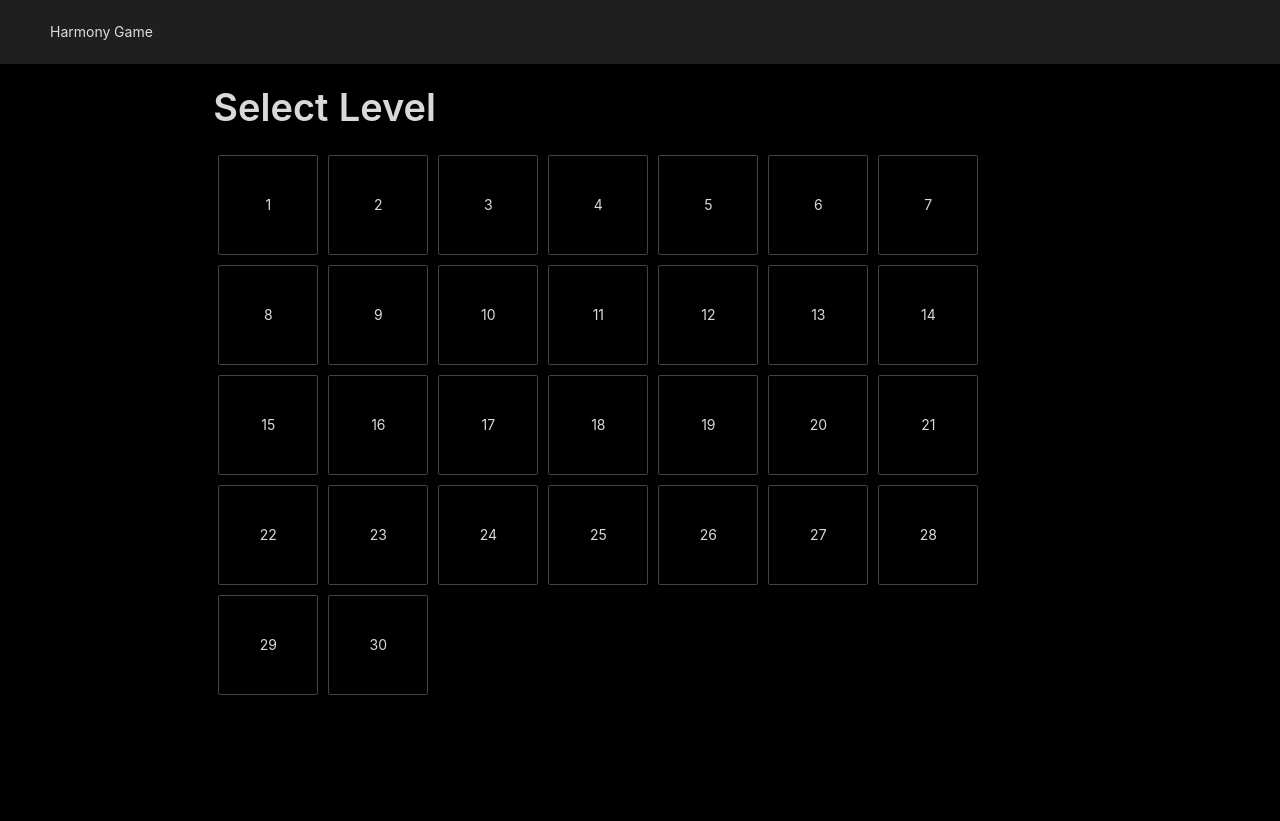
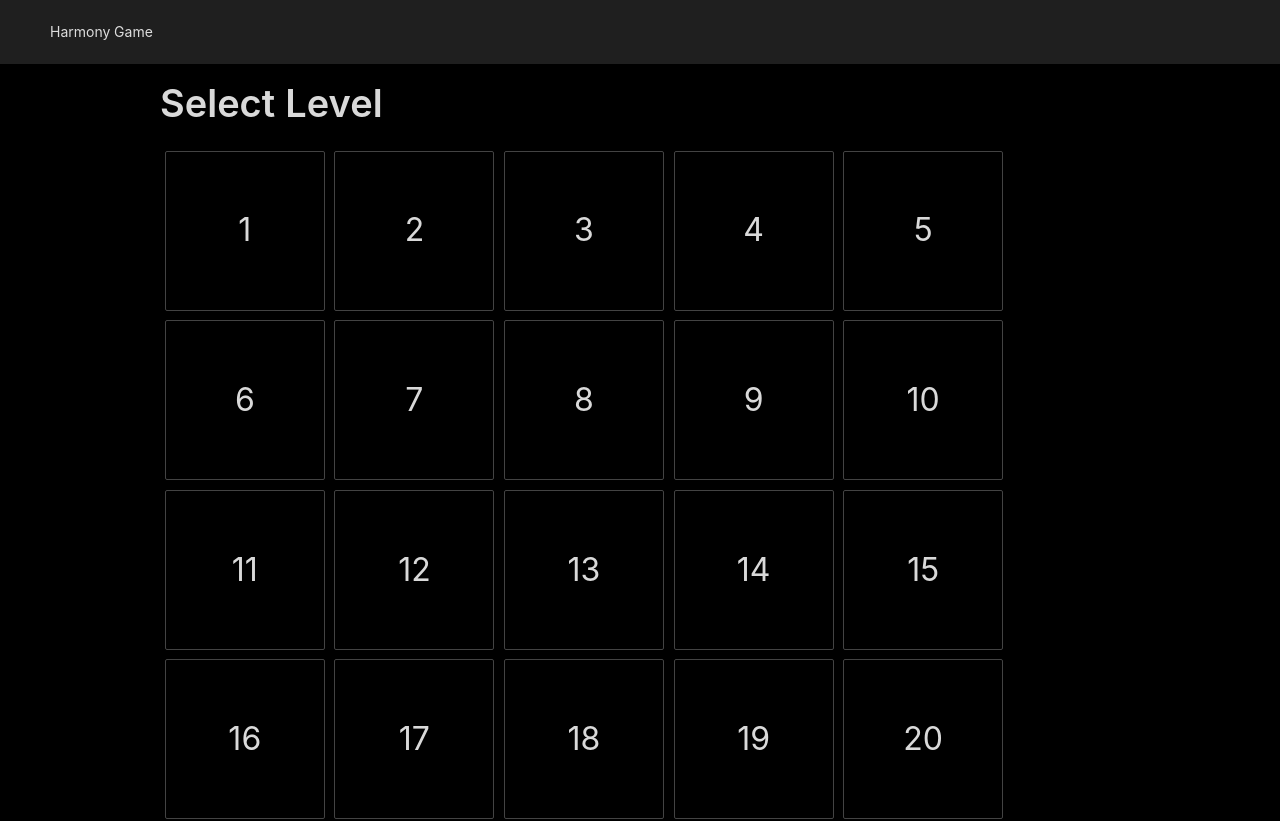
Before and after one commit to mchozhang/harmony-game, a React (Create React App) app: page / in a window 1280 px wide. Shown: the top 821 px of the page. Before the commit the page ends 800 px from the top, so only its background shows below. Built offline with nearby package versions, Linux system fonts and the light colour scheme.

Commit message:
add cookies

```diff
--- a/package.json
+++ b/package.json
@@ -15,7 +15,8 @@
     "react-dom": "^16.13.1",
     "react-router": "^5.2.0",
     "react-router-dom": "^5.2.0",
-    "react-scripts": "^3.4.1"
+    "react-scripts": "^3.4.1",
+    "universal-cookie": "^4.0.3"
   },
   "scripts": {
     "start": "webpack-dev-server",
--- a/src/App.jsx
+++ b/src/App.jsx
@@ -7,47 +7,17 @@ import { BrowserRouter as Router, Route, Switch } from "react-router-dom"
 import Home from "./pages/Home"
 import Game from "./pages/Game"
 import NotFoundPage from "./pages/404"
-import {
-  ApolloClient,
-  ApolloProvider,
-  createHttpLink,
-  InMemoryCache,
-} from "@apollo/client"
-import { setContext } from "@apollo/client/link/context"
-
-const httpLink = createHttpLink({
-  uri: "http://localhost:8080/graphql",
-})
-
-const authLink = setContext((_, { headers }) => {
-  // return the headers to the context so httpLink can read them
-  return {
-    headers: {
-      ...headers,
-      "Access-Control-Allow-Origin": "*",
-      "Access-Control-Allow-Methods": "GET, POST, PUT, DELETE, PATCH, OPTIONS",
-      "Access-Control-Allow-Headers":
-        "Access-Control-Allow-Headers, Access-Control-Request-Method, Access-Control-Request-Headers," +
-        " Access-Control-Allow-Origin, X-Requested-With, content-type, Authorization",
-    },
-  }
-})
+import { ApolloClient, ApolloProvider, InMemoryCache } from "@apollo/client"
 
 const client = new ApolloClient({
-  uri: "http://localhost:8080/graphql",
-  // link: authLink.concat(httpLink),
+  uri: "http://192.168.0.211:8080/graphql",
   cache: new InMemoryCache(),
-  headers: {
-    "Access-Control-Allow-Origin": "*",
-    "Access-Control-Allow-Methods": "GET, POST, PUT, DELETE, PATCH, OPTIONS",
-    "Access-Control-Request-Headers":
-      "Access-Control-Allow-Headers, Access-Control-Allow-Origin, Access-Control-Request-Headers, X-Requested-With, content-type, Authorization",
-    "Access-Control-Allow-Headers":
-      "Access-Control-Allow-Headers, Access-Control-Allow-Origin, Access-Control-Request-Headers, X-Requested-With, content-type, Authorization",
-  },
 })
 
 function App() {
+
+
+
   return (
     <ApolloProvider client={client}>
       <Router>
--- a/src/components/Cell.jsx
+++ b/src/components/Cell.jsx
@@ -65,14 +65,14 @@ const Cell = (props) => {
    */
   function getIcons() {
     if (hasWon) {
-      return <FontAwesomeIcon size="lg" icon={faCheck} color={contrastColor} />
+      return <FontAwesomeIcon size="2x" icon={faCheck} color={contrastColor} />
     }
     // has steps remained
     let stars = []
     for (let i = 0; i < cell.current.steps; i++) {
       stars.push(
         <FontAwesomeIcon
-          size="lg"
+          size="2x"
           icon={faStar}
           color={contrastColor}
           key={i}
--- a/src/components/GameGrid.jsx
+++ b/src/components/GameGrid.jsx
@@ -4,7 +4,6 @@
 import React from "react"
 import GameRow from "./GameRow"
 import { useGameContext } from "../modules/GameContext"
-import "../styles/game-grid.less"
 
 const GameGrid = (props) => {
   const { size } = useGameContext()
--- a/src/components/LevelGrid.jsx
+++ b/src/components/LevelGrid.jsx
@@ -6,17 +6,30 @@ import { Row, Col, Button, Typography } from "antd"
 import levelData from "../data/levels.json"
 import "../styles/level-grid.less"
 import { Link } from "react-router-dom"
+import Cookies from "universal-cookie"
 
-const { Title } = Typography
+const { Title, Text } = Typography
+const cookies = new Cookies()
 
 const LevelGrid = (props) => {
   let levels = []
 
+  let conqueredCookie = cookies.get("conquered")
+  let conquered = []
+  if (conqueredCookie != null) {
+    conquered = conqueredCookie.split(",")
+    console.log(conquered)
+  }
+
   for (let i = 0; i < levelData.levels.length; i++) {
+    let levelNum = levelData.levels[i]
+    let buttonType = conquered.includes(`${levelNum}`)
+      ? "conquered-level-btn"
+      : "level-btn"
     levels.push(
       <Col className="col" key={i}>
-        <Link to={`/level/${levelData.levels[i]}`}>
-          <Button className="level-btn">{levelData.levels[i]}</Button>
+        <Link to={`/level/${levelNum}`}>
+          <Button className={buttonType}>{levelData.levels[i]}</Button>
         </Link>
       </Col>
     )
@@ -26,16 +39,18 @@ const LevelGrid = (props) => {
     <>
       {/*title*/}
       <Row justify="center">
-        <Col span={16}>
+        <Col span={18}>
           <Title className="title">Select Level</Title>
         </Col>
       </Row>
 
       {/*grid*/}
       <Row justify="center">
-        <Col span={16}>
+        <Col flex="5 1" />
+        <Col span={18} style={{ minWidth: 500 }}>
           <Row className="row">{levels}</Row>
         </Col>
+        <Col flex="5 1" />
       </Row>
     </>
   )
--- /dev/null
+++ b/src/components/TopBar.jsx
@@ -0,0 +1,18 @@
+/**
+ * top bar
+ */
+import { Layout } from "antd"
+import React from "react"
+import { Link } from "react-router-dom"
+
+const { Header } = Layout
+
+const TopBar = (props) => {
+  return (
+    <Link to={"/"}>
+      <Header>Harmony Game</Header>
+    </Link>
+  )
+}
+
+export default TopBar
--- a/src/pages/Game.jsx
+++ b/src/pages/Game.jsx
@@ -4,6 +4,7 @@
 import { Button, Col, Layout, Row, Typography, Modal } from "antd"
 import React, { useState, useRef, useEffect } from "react"
 import GameGrid from "../components/GameGrid"
+import TopBar from "../components/TopBar"
 import PropTypes from "prop-types"
 import { GameContext } from "../modules/GameContext"
 import { FontAwesomeIcon } from "@fortawesome/react-fontawesome"
@@ -17,9 +18,12 @@ import { cloneDeep } from "lodash"
 import { Link, useHistory } from "react-router-dom"
 import { useQuery } from "@apollo/client"
 import { GET_LEVEL } from "../modules/Queries"
+import "../styles/game.less"
+import Cookies from "universal-cookie"
 
 const { Title } = Typography
-const { Header, Content } = Layout
+const { Content } = Layout
+const cookies = new Cookies()
 
 const Game = (props) => {
   // parse parameters
@@ -37,7 +41,6 @@ const Game = (props) => {
   const [hasWon, setHasWon] = useState(false)
   const completeCounter = useRef(0)
   const lastMove = useRef(null)
-  const originalCells = useRef(null)
 
   // graphql query request
   const { loading, error, data } = useQuery(GET_LEVEL, {
@@ -47,10 +50,7 @@ const Game = (props) => {
   useEffect(() => {
     // parse data from query result
     if (data != null) {
-      originalCells.current = cloneDeep(data.level.cells)
-      setColors(data.level.colors)
-      setSize(data.level.size)
-      setCells(cloneDeep(data.level.cells))
+      restart(data)
     }
   }, [data])
 
@@ -131,8 +131,23 @@ const Game = (props) => {
 
     // check whether the game has finished
     if (completeCounter.current === size * size) {
+      const cookies = new Cookies()
+
+      setLevelCookies()
       setHasWon(true)
       nextLevel()
+    }
+  }
+
+  /**
+   * use cookies to record the levels that have been conquered
+   */
+  function setLevelCookies() {
+    let conquered = cookies.get("conquered")
+    if (conquered == null) {
+      cookies.set("conquered", `${level},`)
+    } else {
+      cookies.set("conquered", conquered + `${level},`)
     }
   }
 
@@ -162,10 +177,13 @@ const Game = (props) => {
   }
 
   /**
-   * restart the game, re-initialize the data
+   * restart the game, re-initialize the game data
+   * @param data game data from query result
    */
-  function restart() {
-    setCells(cloneDeep(originalGridData))
+  function restart(data) {
+    setCells(cloneDeep(data.level.cells))
+    setColors(cloneDeep(data.level.colors))
+    setSize(data.level.size)
     setSelectedCell(null)
     setIsDead(false)
     setHasWon(false)
@@ -232,7 +250,7 @@ const Game = (props) => {
 
   return (
     <Layout>
-      <Header>Harmony Game</Header>
+      <TopBar />
       <Content>
         <GameContext.Provider value={context}>
           {/*top bar*/}
--- a/src/pages/Home.jsx
+++ b/src/pages/Home.jsx
@@ -4,13 +4,14 @@
 import { Layout } from "antd"
 import React from "react"
 import LevelGrid from "../components/LevelGrid"
+import TopBar from "../components/TopBar"
 
 const { Header, Content } = Layout
 
 const Home = (props) => {
   return (
     <Layout>
-      <Header>Harmony Game</Header>
+      <TopBar />
       <Content>
         <LevelGrid />
       </Content>
--- a/src/styles/cell.less
+++ b/src/styles/cell.less
@@ -1,6 +1,6 @@
 .cell {
-  width: 150px;
-  height: 150px;
+  width: 11rem;
+  height: 11rem;
   justify-content: center;
   align-items: center;
   border-style: dashed;
--- a/src/styles/game-grid.less
+++ b/src/styles/game.less
@@ -11,7 +11,7 @@
 }
 
 .title {
-  display: inline-block;
+  margin-top: 1rem;
 }
 
 .undo-btn {
--- a/src/styles/level-grid.less
+++ b/src/styles/level-grid.less
@@ -1,12 +1,24 @@
 .level-btn {
-  width: 100px;
-  height: 100px;
-  margin: 5px;
+  width: 10rem;
+  height: 10rem;
+  margin: 0.3rem;
+  font-size: 2rem;
+}
+
+.conquered-level-btn {
+  width: 10rem;
+  height: 10rem;
+  margin: 0.3rem;
+  font-size: 2rem;
+  color: #00C853;
+  border-style: solid;
+  border-color: #00C853;
+  border-width: 0.8rem;
 }
 
 .title {
-  margin-top: 20px;
-  margin-bottom: 20px;
+  margin-top: 2rem;
+  margin-bottom: 2rem;
 }
 
 .row {
--- a/webpack.config.js
+++ b/webpack.config.js
@@ -62,14 +62,6 @@ module.exports = {
     port: 3000,
     hot: true,
     historyApiFallback: true,
-    headers: {
-      "Access-Control-Allow-Origin": "*",
-      "Access-Control-Allow-Methods": "GET, POST, PUT, DELETE, PATCH, OPTIONS",
-      "Access-Control-Request-Headers":
-        "Access-Control-Allow-Origin, Access-Control-Allow-Headers, X-Requested-With, content-type, Authorization",
-      "Access-Control-Allow-Headers":
-        "Access-Control-Allow-Origin, Access-Control-Allow-Headers, Access-Control-Request-Headers, X-Requested-With, content-type, Authorization",
-    },
   },
   devtool: "cheap-module-source-map",
 }
```
Also changed, not shown: 1 other file (tests, documents, lock files or other folders).
